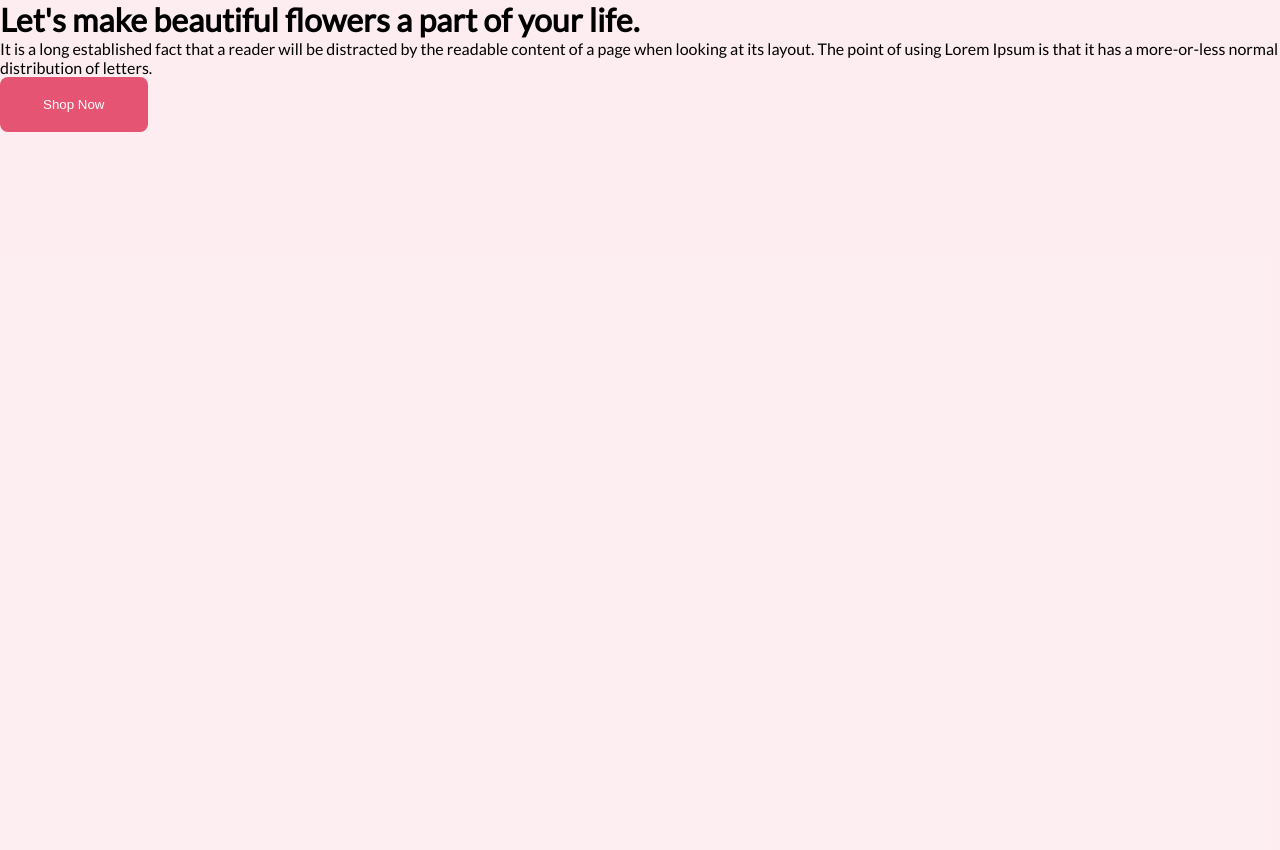
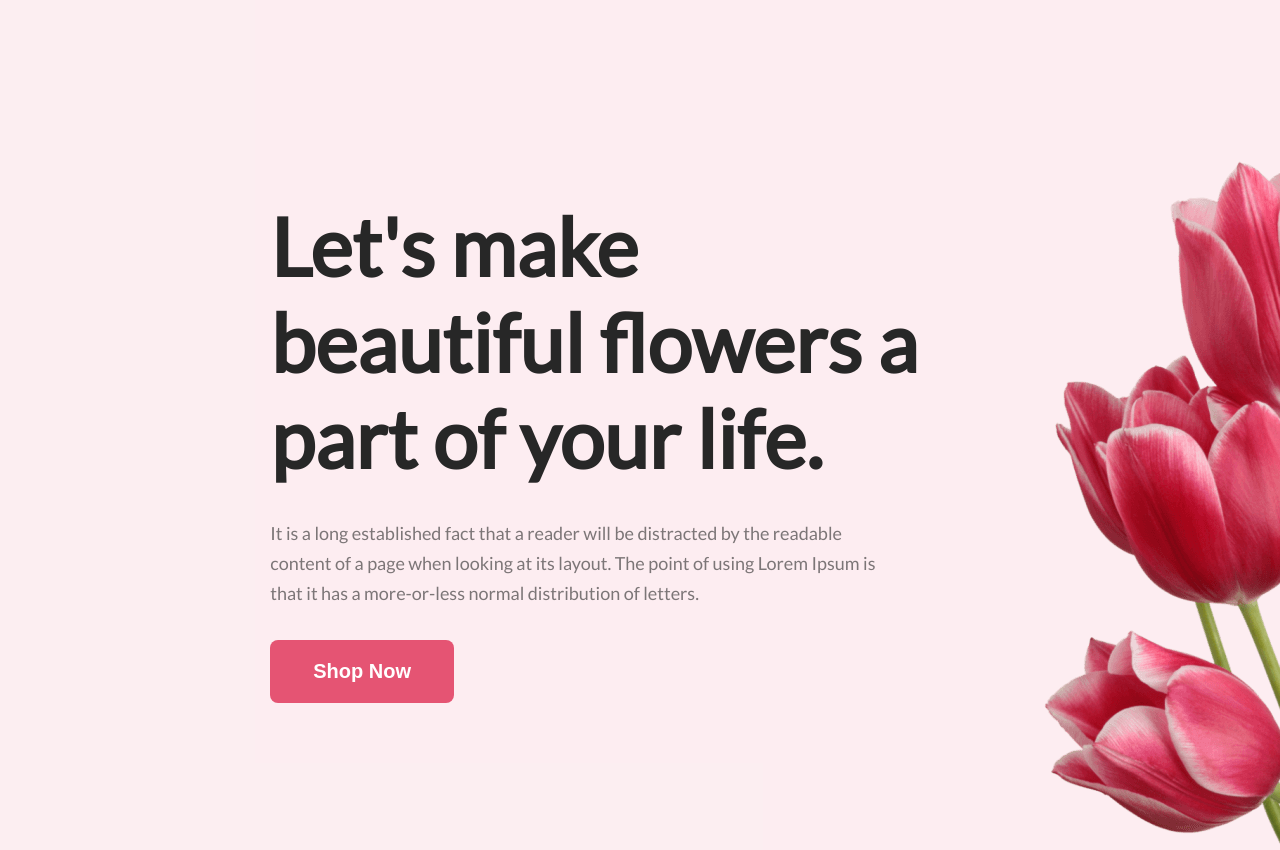
Before and after one commit to musfiqur172/flower-shop, a plain HTML site: page index.html in a window 1280 px wide. Shown: the top 850 px of the page. Drawn offline with Linux system fonts and the light colour scheme.

Commit message:
banner completed

```diff
--- a/index.html
+++ b/index.html
@@ -16,13 +16,17 @@
         <div class="banner">
             <div class="banner-content">
                 <div class="banner-title">
-                    <h1>Let's make beautiful flowers a part of your life.</h1>
+                    <h1>Let's make</h1>
+                    <h1>beautiful flowers a</h1>
+                    <h1>part of your life.</h1>
                 </div>
                 <div class="banner-description">
                     <p>
-                        It is a long established fact that a reader will be distracted by the readable content of a page
+                        It is a long established fact that a reader will be distracted by the readable</p>
+                    <p> content of a page
                         when looking at its
-                        layout. The point of using Lorem Ipsum is that it has a more-or-less normal distribution of
+                        layout. The point of using Lorem Ipsum is</p>
+                    <p>that it has a more-or-less normal distribution of
                         letters.
                     </p>
                 </div>
--- a/styles/style.css
+++ b/styles/style.css
@@ -21,6 +21,9 @@ body {
     padding: 20px 43px;
     border: 0;
     color: #FFFFFF;
+    color: #FFF;
+    font-size: 20px;
+    font-weight: 700;
 }
 
 /* header related styles */
@@ -35,7 +38,31 @@ header {
     /* max-width: 1440px; */
     display: flex;
     justify-content: center;
+    align-items: center;
+    padding: 50px 240px 0 240px;
+    gap: 97px;
 }
 
 /* .banner-content {
 } */
+
+.banner-title {
+    margin-bottom: 32px;
+    color: #272727;
+    font-family: Lato;
+    font-size: 40px;
+    font-style: normal;
+    font-weight: 800;
+    line-height: normal;
+}
+
+.banner-description {
+    margin-bottom: 32px;
+    color: rgba(39, 39, 39, 0.60);
+    font-family: Lato;
+    font-size: 18px;
+    font-style: normal;
+    font-weight: 400;
+    line-height: 30px;
+    /* 166.667% */
+}
```
